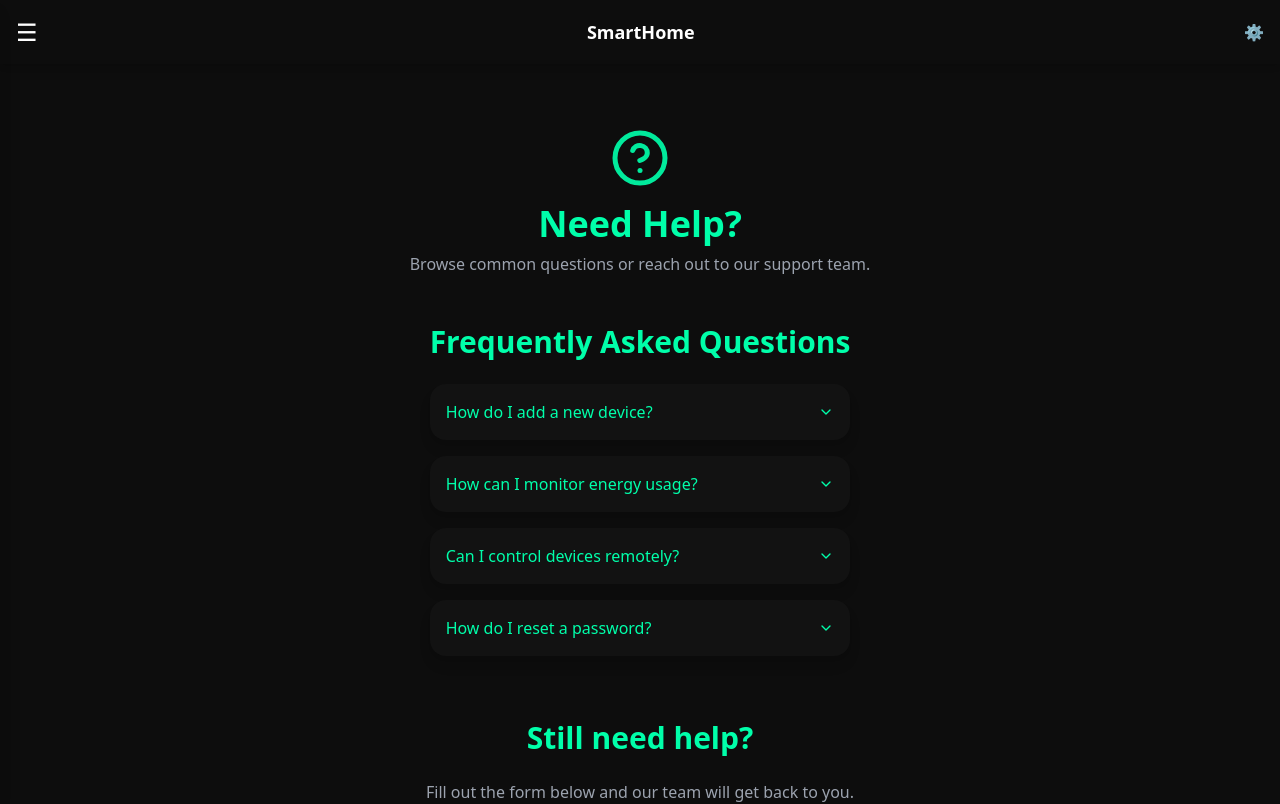
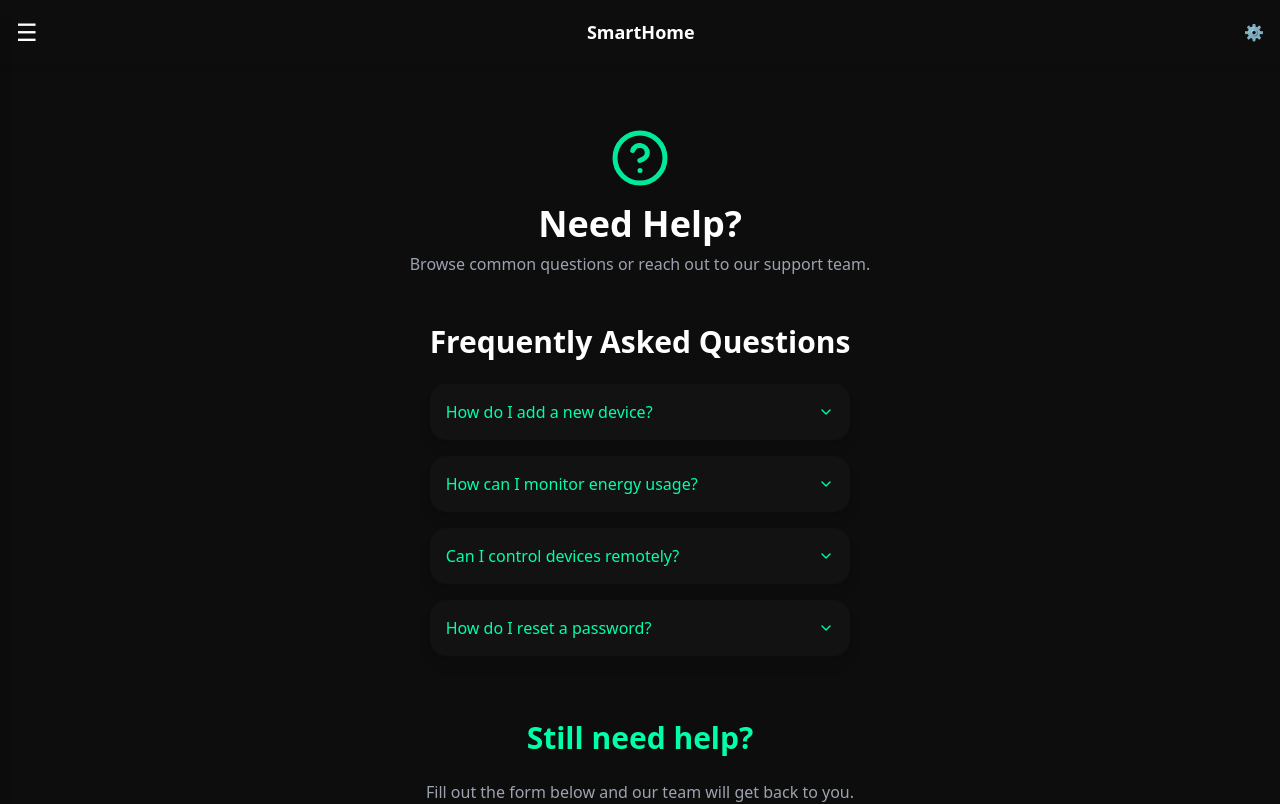
Before and after one commit to Omitofo/app-smart-home, a React (Vite) app: page /help in a window 1280 px wide. Shown: the top 804 px of the page. Built offline with nearby package versions, Linux system fonts and the light colour scheme.

Commit message:
kakarotoooo

```diff
--- a/src/pages/HelpPage.jsx
+++ b/src/pages/HelpPage.jsx
@@ -33,7 +33,7 @@ const HelpPage = () => {
       {/* Hero */}
       <div className="text-center mb-12">
         <FiHelpCircle className="mx-auto text-futuristic-green text-6xl mb-4 animate-pulse" />
-        <h1 className="text-4xl font-bold mb-2">Need Help?</h1>
+        <h1 className="text-4xl text-white font-bold mb-2">Need Help?</h1>
         <p className="text-gray-400 max-w-2xl mx-auto">
           Browse common questions or reach out to our support team.
         </p>
@@ -41,7 +41,7 @@ const HelpPage = () => {
 
       {/* FAQs */}
       <section className="max-w-4xl mx-auto mb-16">
-        <h2 className="text-3xl font-semibold mb-6 text-center">Frequently Asked Questions</h2>
+        <h2 className="text-3xl font-semibold mb-6 text-white text-center">Frequently Asked Questions</h2>
         <div className="flex flex-col gap-4">
           {faqs.map((faq, index) => (
             <div
```
